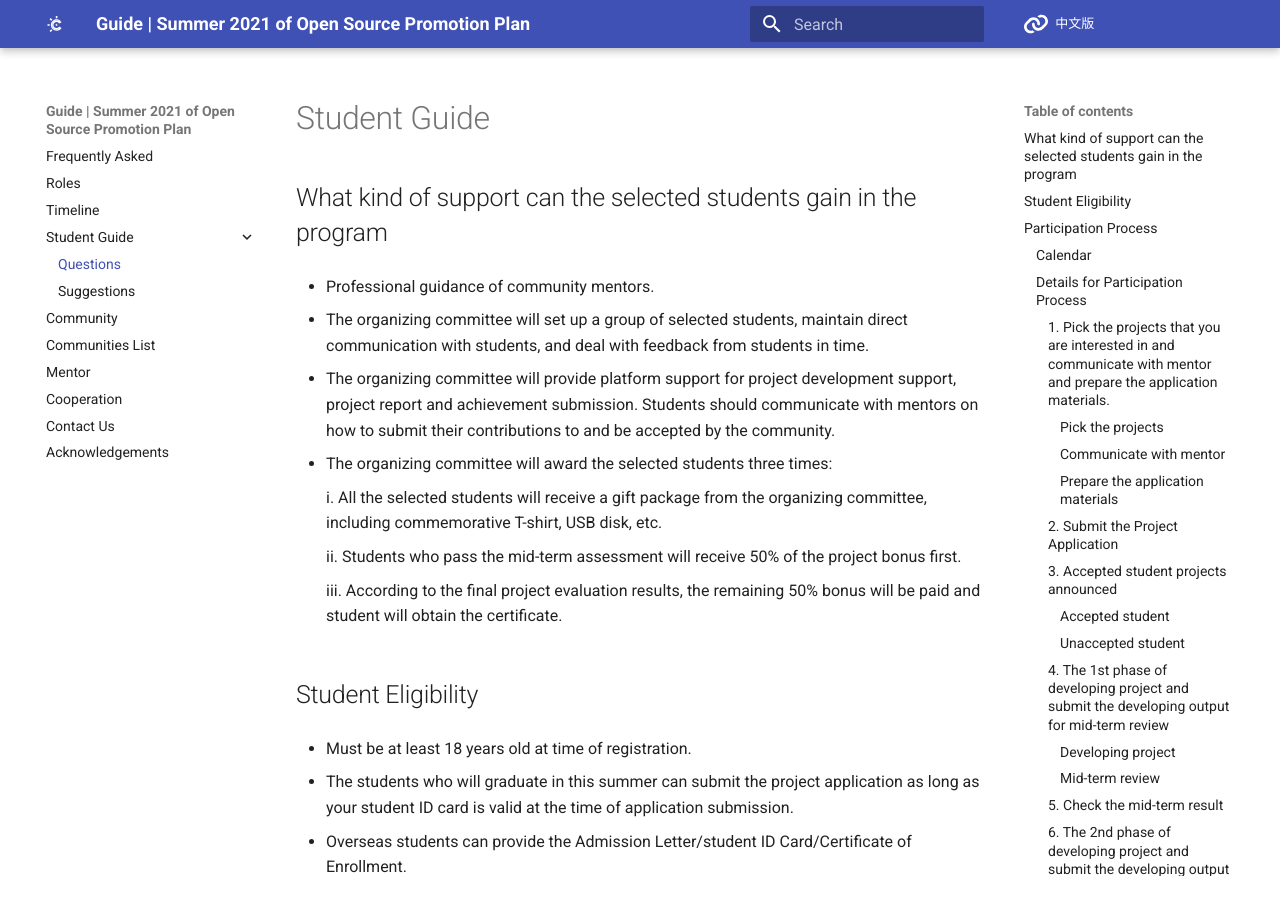
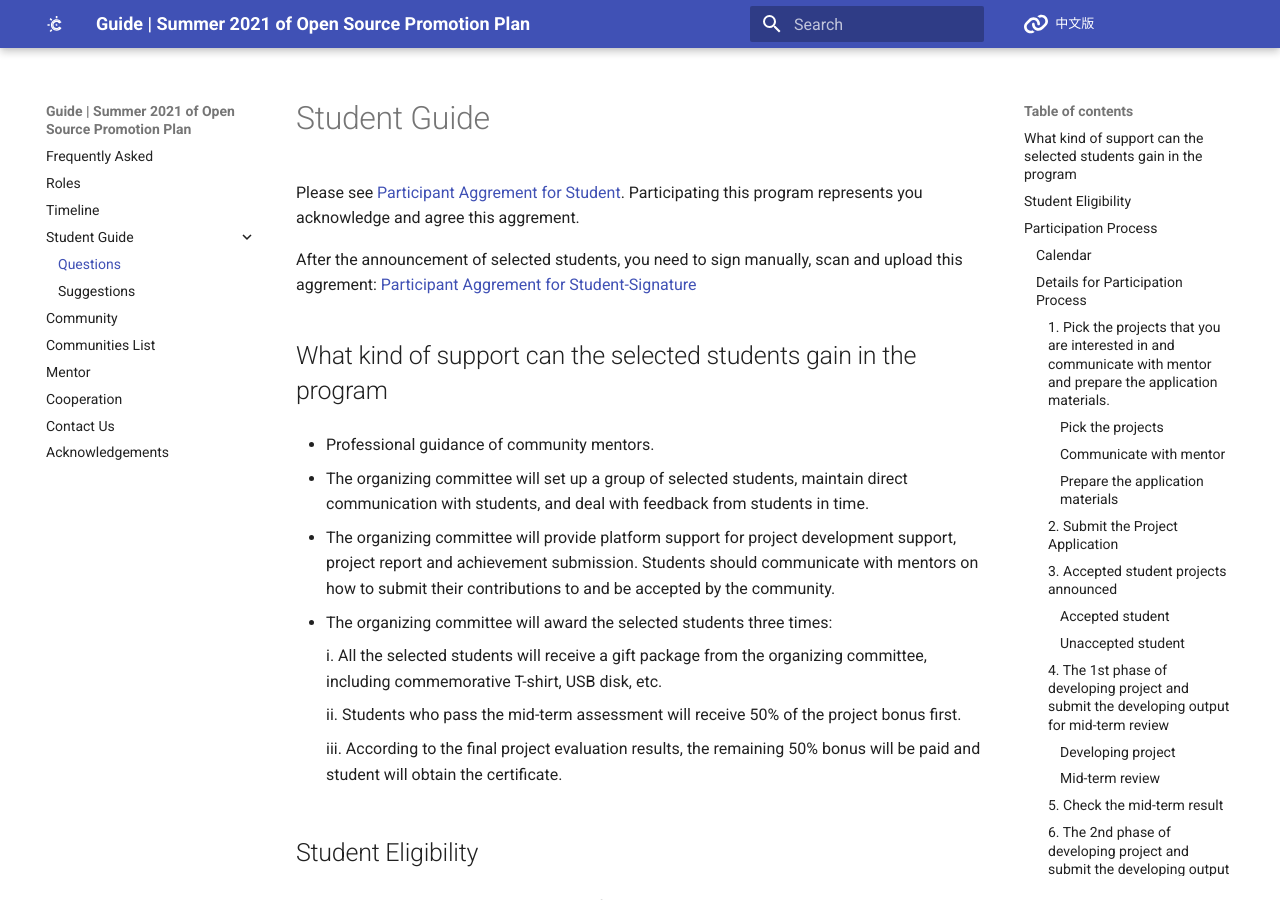
Before and after one commit to summer-ospp/help-en, an MkDocs documentation site: the page built from docs/student.md, in a window 1280 px wide and 900 px high. Built offline with MkDocs 1.6.1 and Material for MkDocs 9.7.7, drawn with Linux system fonts in a browser that asks for light colours; comment, search, counter and statistics services are not loaded.

Commit message:
Update student.md

```diff
--- a/docs/student.md
+++ b/docs/student.md
@@ -1,4 +1,8 @@
 # Student Guide
+
+Please see [Participant Aggrement for Student](./assets/Participant-Aggrement-for-Student.txt). Participating this program represents you acknowledge and agree this aggrement.
+
+After the announcement of selected students, you need to sign manually, scan and upload this aggrement: [Participant Aggrement for Student-Signature](./assets/SIGNATURE-MENTOR-PARTICIPANT-AGREEMENT. pdf)
 
 ## What kind of support can the selected students gain in the program
 
```
